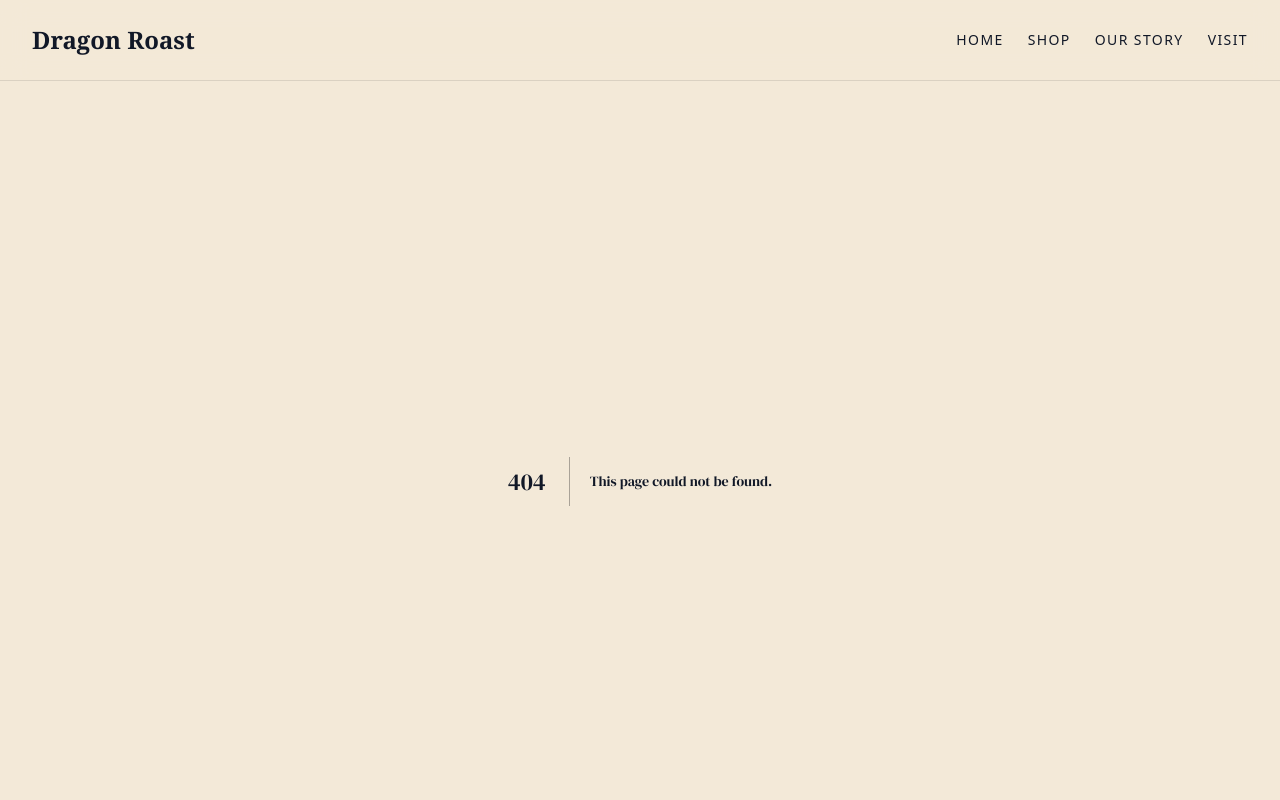
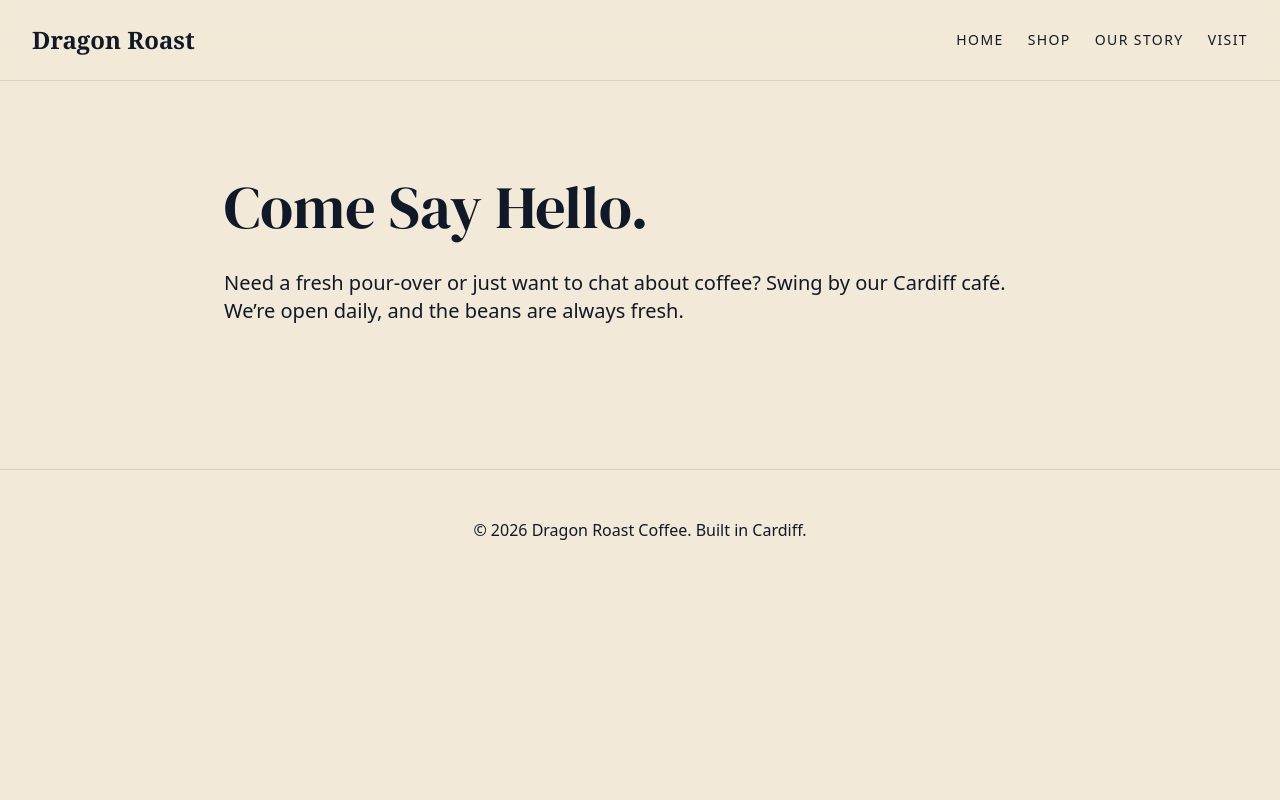
Before and after one commit to AlexThomas-Graft0/dragon-roast-coffee-17e912, a Next.js app: page /visit in a window 1280 px wide. Before the commit this address had no page. Shown: the top 800 px of the page. Built offline with nearby package versions, Linux system fonts and the light colour scheme; no server answers; the database is empty.

Commit message:
add app/visit/page.tsx

```diff
--- /dev/null
+++ b/app/visit/page.tsx
@@ -0,0 +1,24 @@
+'use client';
+import { useEffect, useState } from 'react';
+import { supabase } from '@/lib/supabaseClient';
+
+export default function VisitPage() {
+  const [info, setInfo] = useState<any>(null);
+
+  useEffect(() => {
+    supabase.from('cafe_info').select('*').single().then(({ data }) => setInfo(data));
+  }, []);
+
+  return (
+    <div className="max-w-4xl mx-auto py-24 px-8">
+      <h1 className="text-6xl mb-8">Come Say Hello.</h1>
+      <p className="text-xl mb-12">Need a fresh pour-over or just want to chat about coffee? Swing by our Cardiff café. We’re open daily, and the beans are always fresh.</p>
+      {info && (
+        <div className="bg-white p-8 rounded-2xl border border-black/10 shadow-sm">
+          <p className="text-lg font-bold mb-2">Location: {info.address}</p>
+          <p className="text-lg">Contact: {info.contact_email}</p>
+        </div>
+      )}
+    </div>
+  );
+}
```
